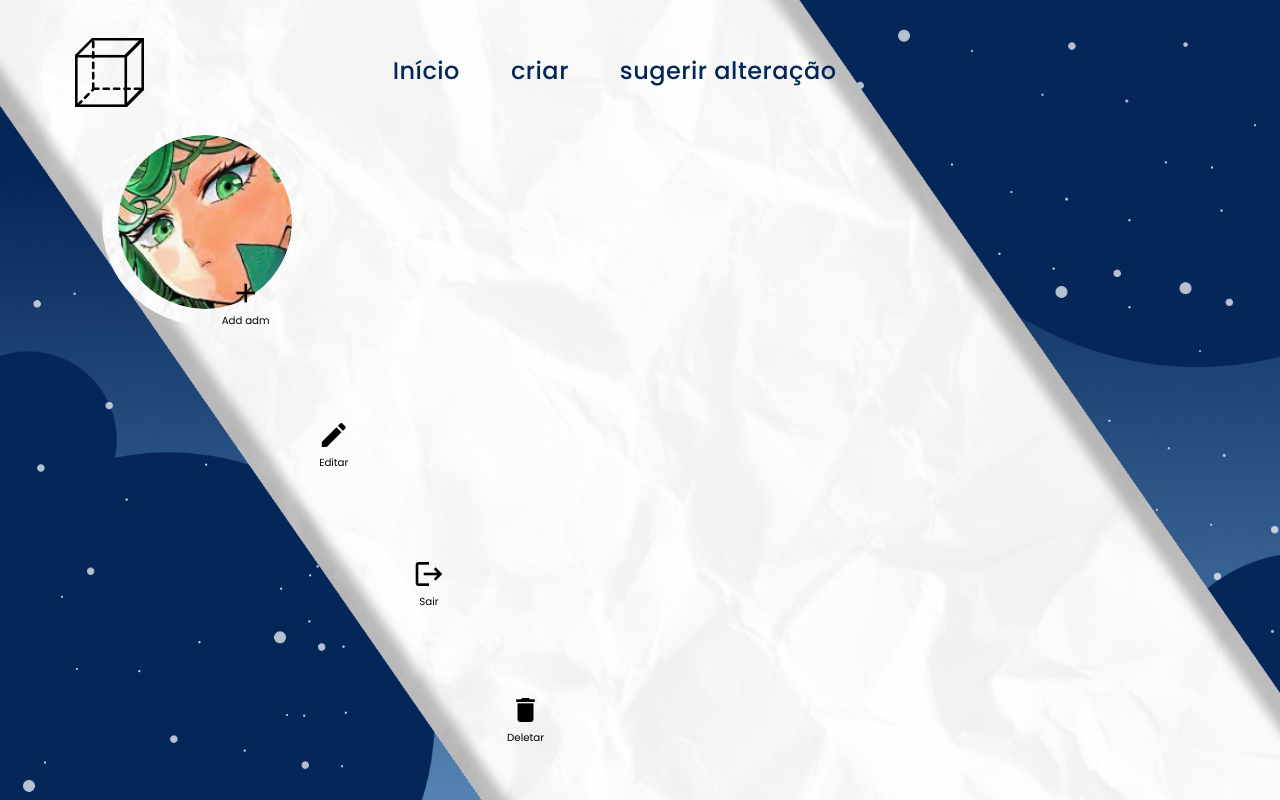
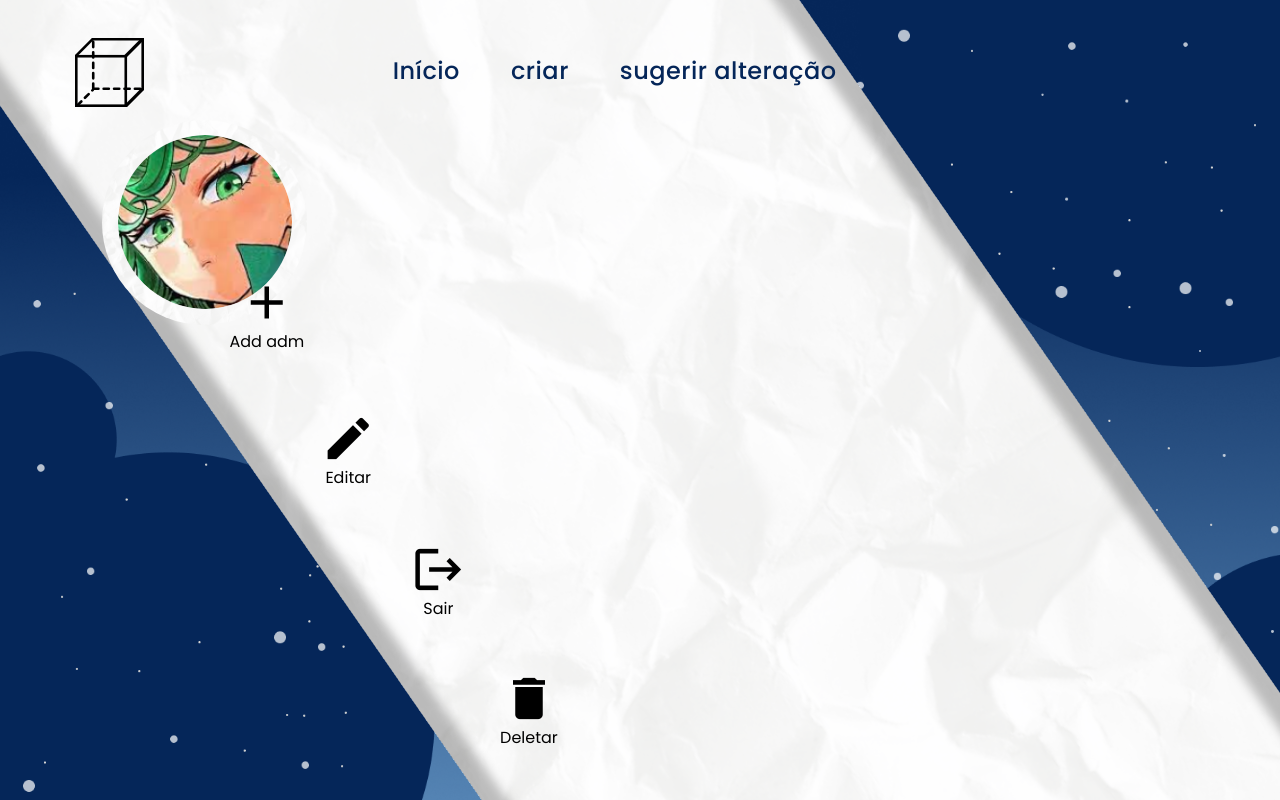
Before and after one commit to isaque-dantas/matemates.client, an Angular app: page /profile in a window 1280 px wide. Shown: the top 800 px of the page. Built offline with nearby package versions, Linux system fonts and the light colour scheme.

Commit message:
feat: adds modal to delete account

```diff
--- a/src/app/components/pages/profile/profile.component.css
+++ b/src/app/components/pages/profile/profile.component.css
@@ -59,7 +59,7 @@
 .crud {
   font-weight: 400;
   transform: rotate(34.512deg);
-  font-size: .8vw;
+  font-size: 16px;
   cursor: pointer;
   border: none;
   background: none  ;
@@ -69,9 +69,9 @@
   transition: color .3s ease-in-out;
 }
 .crud .mat-icon {
-  font-size: 2.5vw !important;
-  width: 2.5vw;
-  height: 2.5vw;
+  font-size: 55px !important;
+  width: 55px;
+  height: 55px;
 }
 
 .delete_button:hover,
@@ -89,3 +89,11 @@
   color: #4CFF4C;
   font-weight: bold;
 }
+
+.modal-footer .cancel-delete:hover {
+  background-color: #D4FFD4;
+}
+
+.modal-footer .confirm-delete:hover {
+  background-color: var(--danger-color);
+}
--- a/src/app/components/pages/profile/profile.component.html
+++ b/src/app/components/pages/profile/profile.component.html
@@ -19,17 +19,17 @@
         <mat-icon>logout</mat-icon>
         <p>Sair</p>
       </button>
-      <button class="d-flex flex-column delete_button align-items-center crud">
+      <button class="d-flex flex-column delete_button align-items-center crud" data-bs-toggle="modal" data-bs-target="#deleteAccount">
         <mat-icon>delete</mat-icon>
         <p>Deletar</p>
       </button>
     </div>
 
-    <div class="modal fade" id="addAdmModal" tabindex="-1" aria-labelledby="exampleModalLabel" aria-hidden="true">
+    <div class="modal fade" id="addAdmModal" tabindex="-1" aria-labelledby="admModal" aria-hidden="true">
       <div class="modal-dialog w-100 h-100 p-0 m-0">
         <div class="modal-content d-flex flex-column w-100 h-100">
           <div class="modal-header d-block w-100 text-center border-0 p-0">
-            <h1 class="modal-title" id="exampleModalLabel">Promover um usuário para administrador</h1>
+            <h1 class="modal-title" id="admModal">Promover um usuário para administrador</h1>
           </div>
           <div class="modal-body">
             <form action="" class="d-flex flex-column">
@@ -50,5 +50,31 @@
         </div>
       </div>
     </div>
+
+    <div class="modal fade" id="deleteAccount" tabindex="-1" aria-labelledby="deleteModal" aria-hidden="true">
+      <div class="modal-dialog w-100 h-100 p-0 m-0">
+        <div class="modal-content d-flex flex-column w-100 h-100">
+          <div class="modal-header d-block w-100 text-center border-0 p-0">
+            <h1 class="modal-title" id="deleteModal">Promover um usuário para administrador</h1>
+          </div>
+          <div class="modal-body">
+            <form action="" class="d-flex flex-column">
+              <div class="d-flex gap-p flex-column">
+                <label for="email2">Email</label>
+                <input type="text" id="email2">
+              </div>
+              <div class="d-flex gap-p flex-column">
+                <label for="password">Senha</label>
+                <input type="email" id="password">
+              </div>
+            </form>
+          </div>
+          <div class="modal-footer border-0 d-flex justify-content-between">
+            <button type="button" class="cancel-delete" data-bs-dismiss="modal">Cancelar</button>
+            <button type="button" class="confirm-delete" data-bs-dismiss="modal">Confirmar</button>
+          </div>
+        </div>
+      </div>
+    </div>
   </section>
 </div>
```
